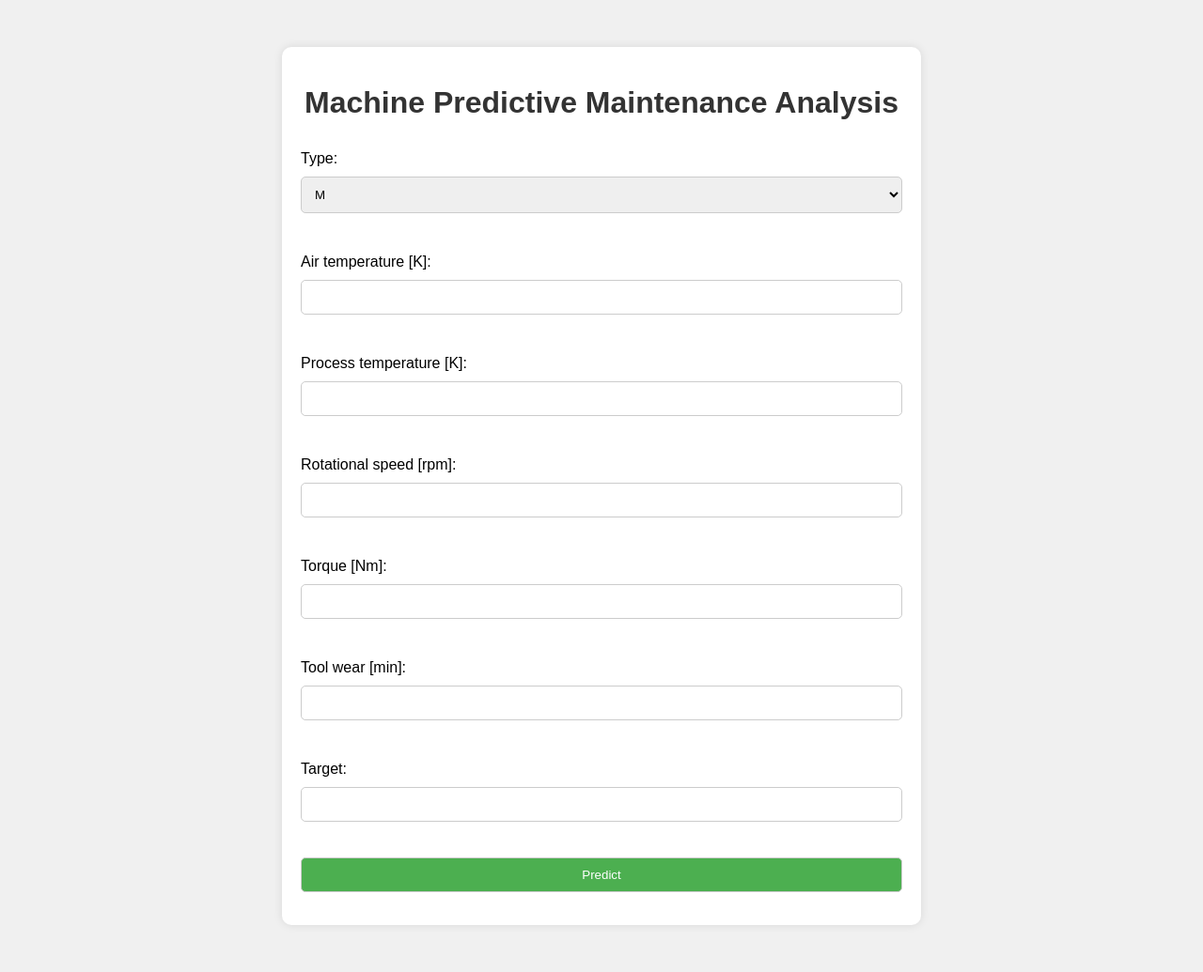
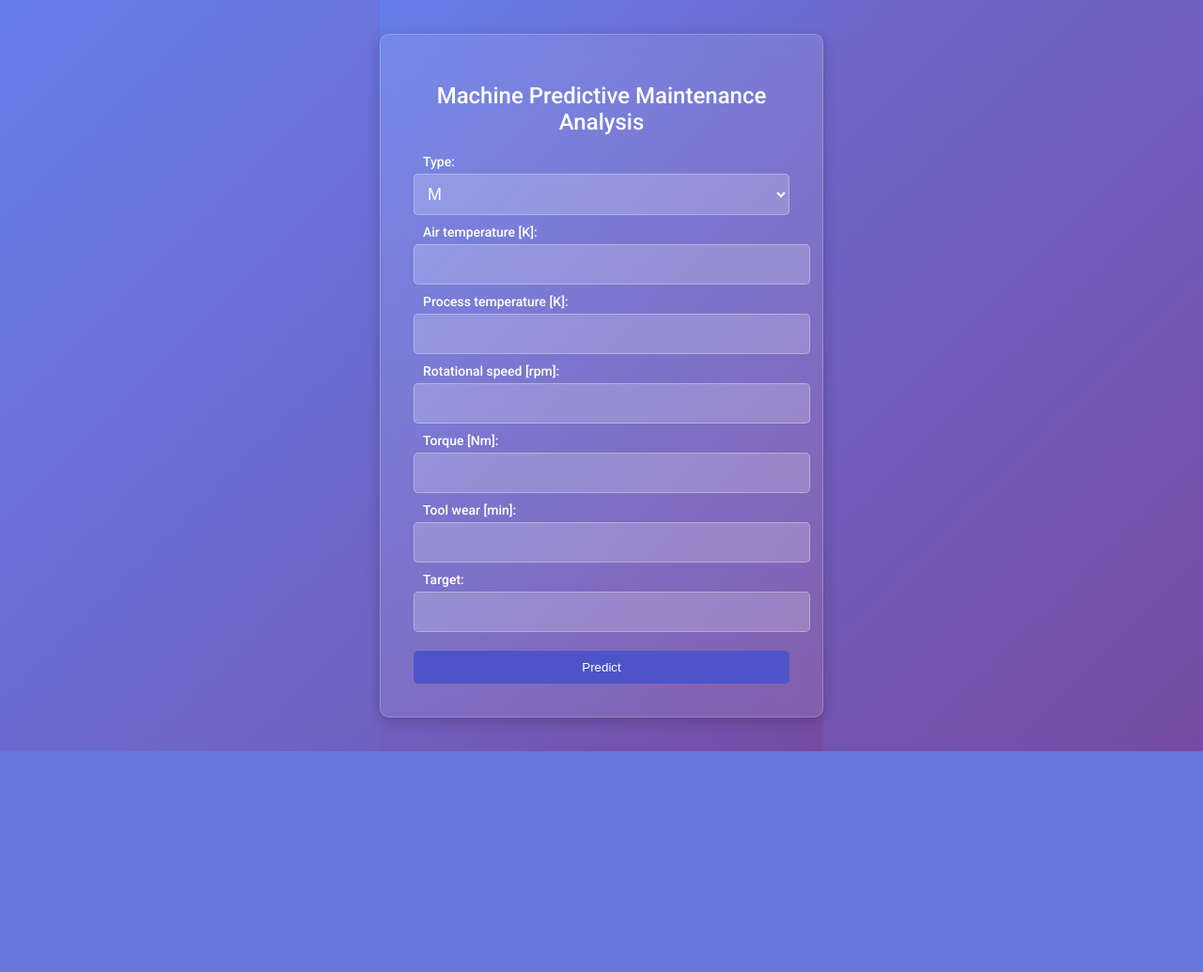
Before and after one commit to hamzaiftkhar/Machine-Predictive-Analysis, a Flask app: page / in a window 1280 px wide. Shown: the whole page at 94% size. After the commit the page ends 800 px from the top, so only its background shows below. Run offline with Flask 3, Linux system fonts and the light colour scheme; parts of the project's set-up code (start-up, migrations or seed data) failed here and were passed over.

Commit message:
new file added and changes are made

```diff
--- a/app.py
+++ b/app.py
@@ -1,6 +1,6 @@
 from flask import Flask, request, render_template, redirect, url_for
 import numpy as np
-import joblib
+# import joblib
 import pickle
 #import category_encoders as ce
 
--- a/static/style.css
+++ b/static/style.css
@@ -1,58 +1,76 @@
-body {
-    font-family: Arial, sans-serif;
-    background-color: #f0f0f0;
+body, html {
+    height: 100%;
     margin: 0;
-    padding: 0;
+    font-family: 'Roboto', sans-serif;
+    font-weight: bold;
+    background: linear-gradient(135deg, #667eea, #764ba2);
+    display: flex;
+    align-items: center;
+    justify-content: center;
 }
 
 .container {
-    width: 50%;
-    margin: 50px auto;
-    padding: 20px;
-    background-color: #fff;
-    box-shadow: 0 0 10px rgba(0, 0, 0, 0.1);
+    width: 100%;
+    max-width: 400px;
+    background: rgba(255, 255, 255, 0.1);
+    padding: 35px;
     border-radius: 10px;
+    box-shadow: 0 4px 15px rgba(0, 0, 0, 0.2);
+    backdrop-filter: blur(10px);
+    border: 1px solid rgba(255, 255, 255, 0.2);
 }
 
 h1 {
+    color: #fff;
     text-align: center;
-    color: #333;
+    font-size: 24px;
+    font-weight: 500;
+    margin-bottom: 20px;
 }
 
-form {
+.form-style {
     display: flex;
     flex-direction: column;
+    gap: 10px;
 }
 
-label {
-    margin: 10px 0 5px;
+.form-group {
+    position: relative;
 }
 
-input, select, button {
-    padding: 10px;
-    margin: 5px 0 15px;
-    border-radius: 5px;
-    border: 1px solid #ccc;
+.form-group label {
+    font-size: 14px;
+    color: #fff;
+    font-weight: 500;
+    margin-left: 10px;
+    margin-bottom: 5px;
+    display: block;
 }
 
-button {
-    background-color: #4CAF50;
-    color: white;
-    cursor: pointer;
+.form-group input, .form-group select {
+    width: 100%;
+    padding: 10px;
+    border: none;
+    border-radius: 5px;
+    background: rgba(255, 255, 255, 0.2);
+    color: #fff;
+    font-size: 18px;
+    outline: none;
+    box-shadow: none;
+    border: 1px solid rgba(255, 255, 255, 0.3);
 }
 
-button:hover {
-    background-color: #45a049;
+.submit-button {
+    padding: 10px;
+    background-color: #4e54c8;
+    color: white;
+    border: none;
+    border-radius: 5px;
+    cursor: pointer;
+    transition: background-color 0.3s ease;
+    margin-top: 10px;
 }
 
-a {
-    display: block;
-    text-align: center;
-    margin-top: 20px;
-    color: #333;
-    text-decoration: none;
+.submit-button:hover {
+    background-color: #6a5acd;
 }
-
-a:hover {
-    text-decoration: underline;
-}
--- a/templates/index.html
+++ b/templates/index.html
@@ -4,38 +4,53 @@
     <meta charset="UTF-8">
     <meta name="viewport" content="width=device-width, initial-scale=1.0">
     <title>Machine Predictive Maintenance Analysis</title>
+    <link href="https://fonts.googleapis.com/css2?family=Roboto:wght@400;500&display=swap" rel="stylesheet">
     <link rel="stylesheet" href="{{ url_for('static', filename='style.css') }}">
 </head>
 <body>
     <div class="container">
         <h1>Machine Predictive Maintenance Analysis</h1>
-        <form action="{{ url_for('predict') }}" method="post">
+        <form action="{{ url_for('predict') }}" method="post" class="form-style">
+            <div class="form-group">
                 <label for="type">Type:</label>
                 <select id="type" name="Type">
                     <option value="M">M</option>
                     <option value="L">L</option>
                     <option value="H">H</option>
-            </select><br>
+                </select>
+            </div>
 
+            <div class="form-group">
                 <label for="air_temp">Air temperature [K]:</label>
-            <input type="number" id="air_temp" name="Air temperature [K]" step="0.01"><br>
+                <input type="number" id="air_temp" name="Air temperature [K]" step="0.01">
+            </div>
 
+            <div class="form-group">
                 <label for="process_temp">Process temperature [K]:</label>
-            <input type="number" id="process_temp" name="Process temperature [K]" step="0.01"><br>
+                <input type="number" id="process_temp" name="Process temperature [K]" step="0.01">
+            </div>
 
+            <div class="form-group">
                 <label for="speed">Rotational speed [rpm]:</label>
-            <input type="number" id="speed" name="Rotational speed [rpm]"><br>
+                <input type="number" id="speed" name="Rotational speed [rpm]">
+            </div>
 
+            <div class="form-group">
                 <label for="torque">Torque [Nm]:</label>
-            <input type="number" id="torque" name="Torque [Nm]" step="0.01"><br>
+                <input type="number" id="torque" name="Torque [Nm]" step="0.01">
+            </div>
 
+            <div class="form-group">
                 <label for="tool_wear">Tool wear [min]:</label>
-            <input type="number" id="tool_wear" name="Tool wear [min]"><br>
+                <input type="number" id="tool_wear" name="Tool wear [min]">
+            </div>
 
+            <div class="form-group">
                 <label for="target">Target:</label>
-            <input type="number" id="target" name="Target"><br>
+                <input type="number" id="target" name="Target">
+            </div>
 
-            <button type="submit">Predict</button>
+            <button type="submit" class="submit-button">Predict</button>
         </form>
     </div>
 </body>
--- a/templates/result.html
+++ b/templates/result.html
@@ -4,13 +4,14 @@
     <meta charset="UTF-8">
     <meta name="viewport" content="width=device-width, initial-scale=1.0">
     <title>Prediction Result</title>
+    <link href="https://fonts.googleapis.com/css2?family=Roboto:wght@400;500&display=swap" rel="stylesheet">
     <link rel="stylesheet" href="{{ url_for('static', filename='style.css') }}">
 </head>
 <body>
     <div class="container">
         <h1>Prediction Result</h1>
-        <p>{{ prediction_text }}</p>
-        <a href="{{ url_for('home') }}">Test Again</a>
+        <p class="result-text">{{ prediction_text }}</p>
+        <a href="{{ url_for('home') }}" class="home-link">Test Again</a>
     </div>
 </body>
 </html>
```
Also changed, not shown: 2 other files. Lines whose indentation alone changed are shown as unchanged.
